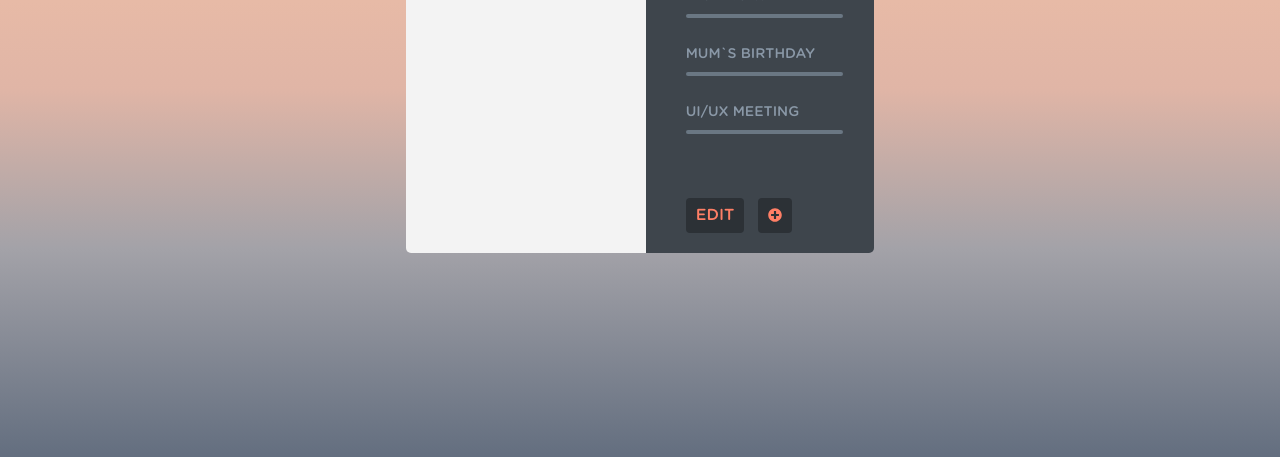
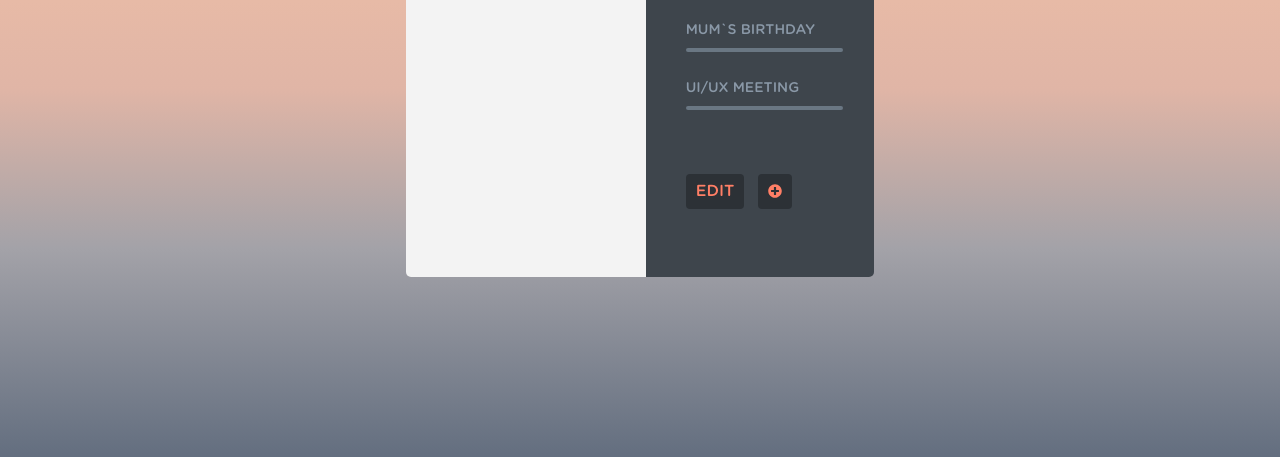
Before and after one commit to anton-marchenko/am.freebie-calendar-template, a website: page index.html in a window 1280 px wide. Shown: the part 343-800 px from the top of the page. Drawn offline with Linux system fonts and the light colour scheme.

Commit message:
Feat: change bottom padding

```diff
--- a/scss/style.scss
+++ b/scss/style.scss
@@ -155,7 +155,7 @@ body {
 
     &__main-content,
     &__side-bar {
-        padding-bottom: 20px;
+        padding-bottom: 68px;
     }
 
     &__main-content {
```
Also changed, not shown: css/style.css.
